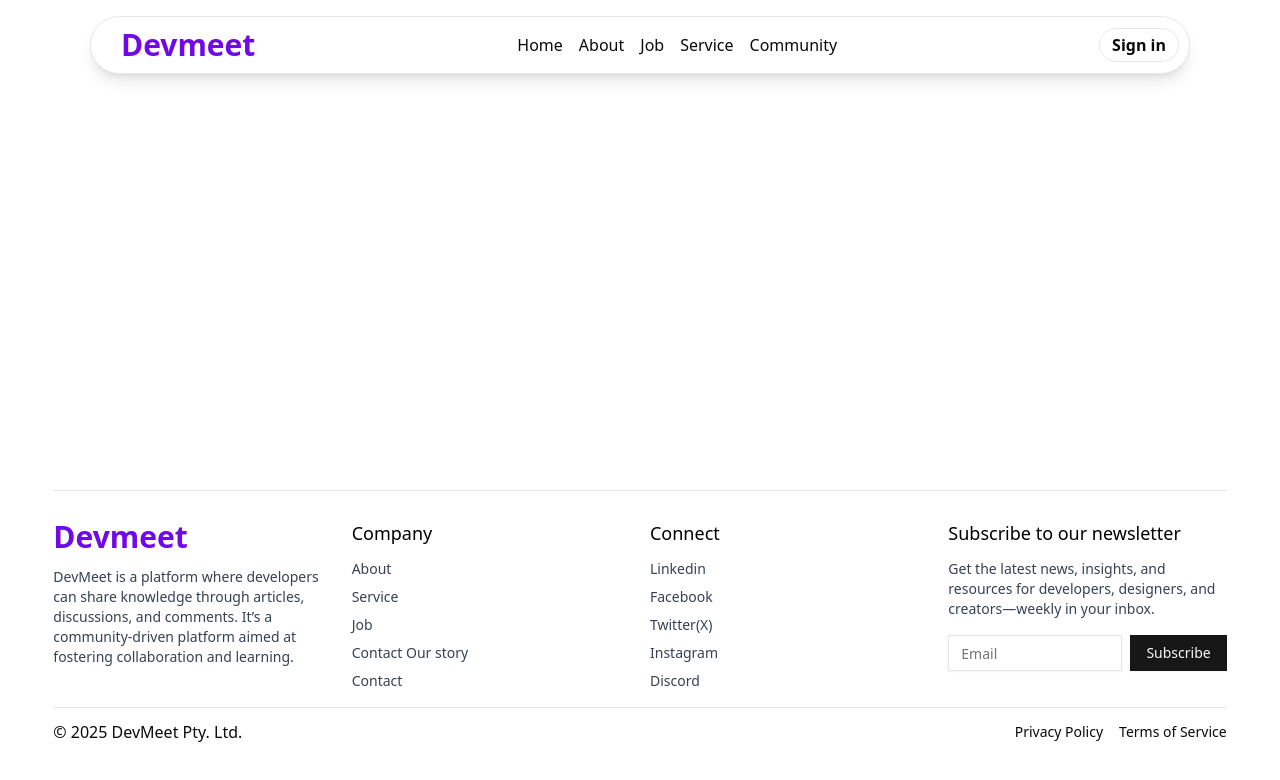
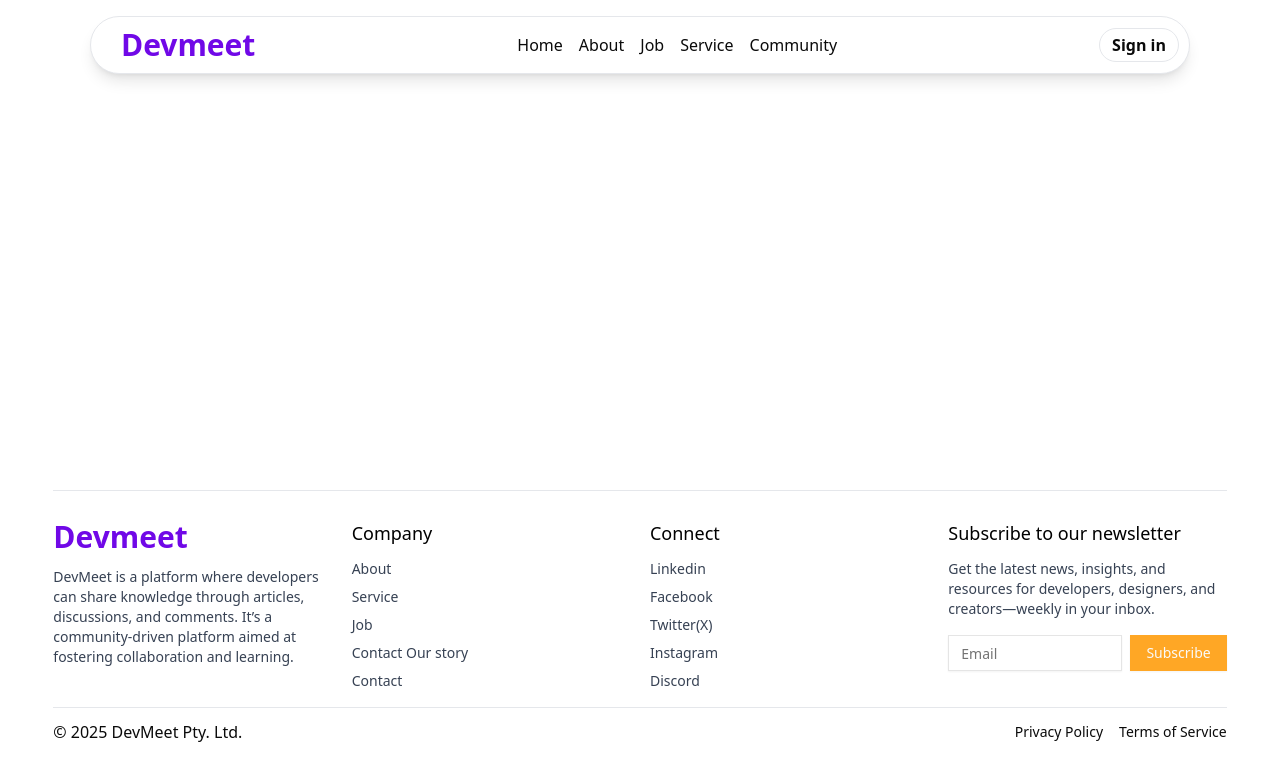
Before and after one commit to Sushanto171/devmeet, a Next.js app: page / in a window 1280 px wide. Shown: the top 780 px of the page. Built offline with nearby package versions, Linux system fonts and the light colour scheme.

Commit message:
Updated primary/secondary color variables in global CSS

```diff
--- a/src/components/Navbar.jsx
+++ b/src/components/Navbar.jsx
@@ -29,8 +29,8 @@ const Navbar = () => {
   }, []);
   // console.log({path});
   return (
-    <div className={`my-4 ${path === "/about"? "fixed w-full z-20 top-0": ""}`}>
-      <div className={`flex justify-between items-center max-w-[1100px] w-11/12 mx-auto ${path=== "/about"? "backdrop-blur-xl border-gray-200/35":"bg-white border-gray-200"}  p-2.5  border  rounded-full shadow-lg`}>
+    <div className={`my-4 ${path === "/about" ? "fixed w-full z-20 top-0" : ""}`}>
+      <div className={`flex justify-between items-center max-w-[1100px] w-11/12 mx-auto ${path === "/about" ? "backdrop-blur-xl border-gray-200/35" : "bg-white border-gray-200"}  p-2.5  border  rounded-full shadow-lg`}>
         <div className="lg:ml-5 flex items-center gap-2 relative">
           <RxHamburgerMenu
             onClick={() => setOpen(!open)}
@@ -62,7 +62,7 @@ const Navbar = () => {
           ))}
         </ul>
         <Link href="signIn">
-          <button className={`border py-1 px-3 font-semibold rounded-full cursor-pointer ${path==="/about"? "border-gray-200/35": "border-gray-200"}  `}>
+          <button className={`border py-1 px-3 font-semibold rounded-full cursor-pointer ${path === "/about" ? "border-gray-200/35" : "border-gray-200"}  `}>
             Sign in
           </button>
         </Link>
--- a/src/styles/globals.css
+++ b/src/styles/globals.css
@@ -3,6 +3,7 @@
 /*
 ---break--- */
 @custom-variant dark (&:is(.dark *));
+
 /*
 :root {
   --background: #ffffff;
@@ -38,9 +39,11 @@ body {
   --card-foreground: oklch(0.145 0 0);
   --popover: oklch(1 0 0);
   --popover-foreground: oklch(0.145 0 0);
-  --primary: oklch(0.205 0 0);
+  --primary: #FFA725;
+  /* Updated primary color */
   --primary-foreground: oklch(0.985 0 0);
-  --secondary: oklch(0.97 0 0);
+  --secondary: #FDF7E7;
+  /* Updated secondary color */
   --secondary-foreground: oklch(0.205 0 0);
   --muted: oklch(0.97 0 0);
   --muted-foreground: oklch(0.556 0 0);
@@ -64,6 +67,7 @@ body {
   --sidebar-border: oklch(0.922 0 0);
   --sidebar-ring: oklch(0.708 0 0);
 }
+
 /*
 ---break--- */
 .dark {
@@ -73,10 +77,10 @@ body {
   --card-foreground: oklch(0.985 0 0);
   --popover: oklch(0.205 0 0);
   --popover-foreground: oklch(0.985 0 0);
-  --primary: oklch(0.922 0 0);
+  --primary: #FFA725;
   --primary-foreground: oklch(0.205 0 0);
-  --secondary: oklch(0.269 0 0);
-  --secondary-foreground: oklch(0.985 0 0);
+  --secondary: #FDF7E7;
+  --secondary-foreground: oklch(0.205 0 0);
   --muted: oklch(0.269 0 0);
   --muted-foreground: oklch(0.708 0 0);
   --accent: oklch(0.269 0 0);
@@ -99,6 +103,7 @@ body {
   --sidebar-border: oklch(1 0 0 / 10%);
   --sidebar-ring: oklch(0.556 0 0);
 }
+
 /*
 ---break--- */
 @theme inline {
@@ -138,12 +143,14 @@ body {
   --color-sidebar-border: var(--sidebar-border);
   --color-sidebar-ring: var(--sidebar-ring);
 }
+
 /*
 ---break--- */
 @layer base {
   * {
     @apply border-border outline-ring/50;
   }
+
   body {
     @apply bg-background text-foreground;
   }
```
